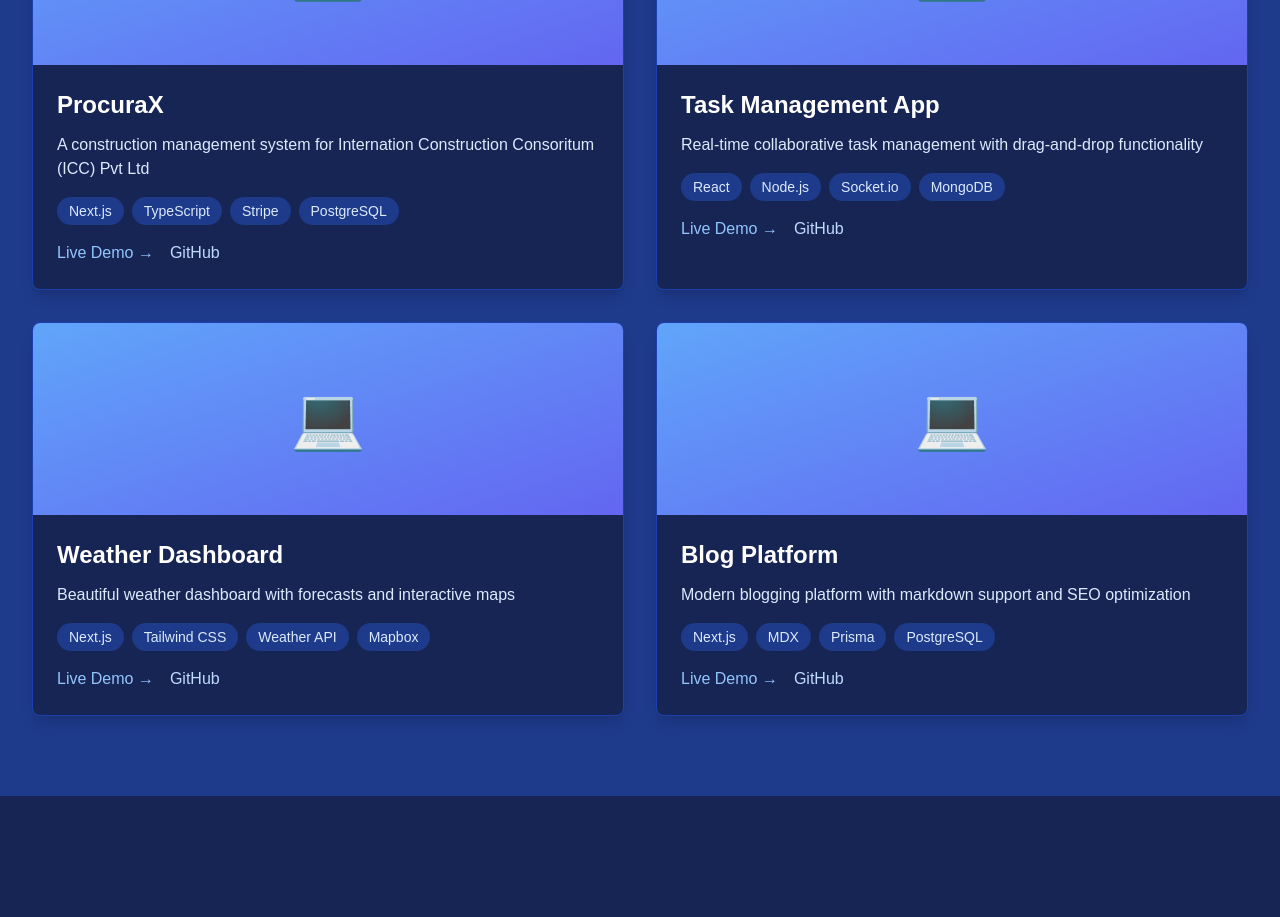
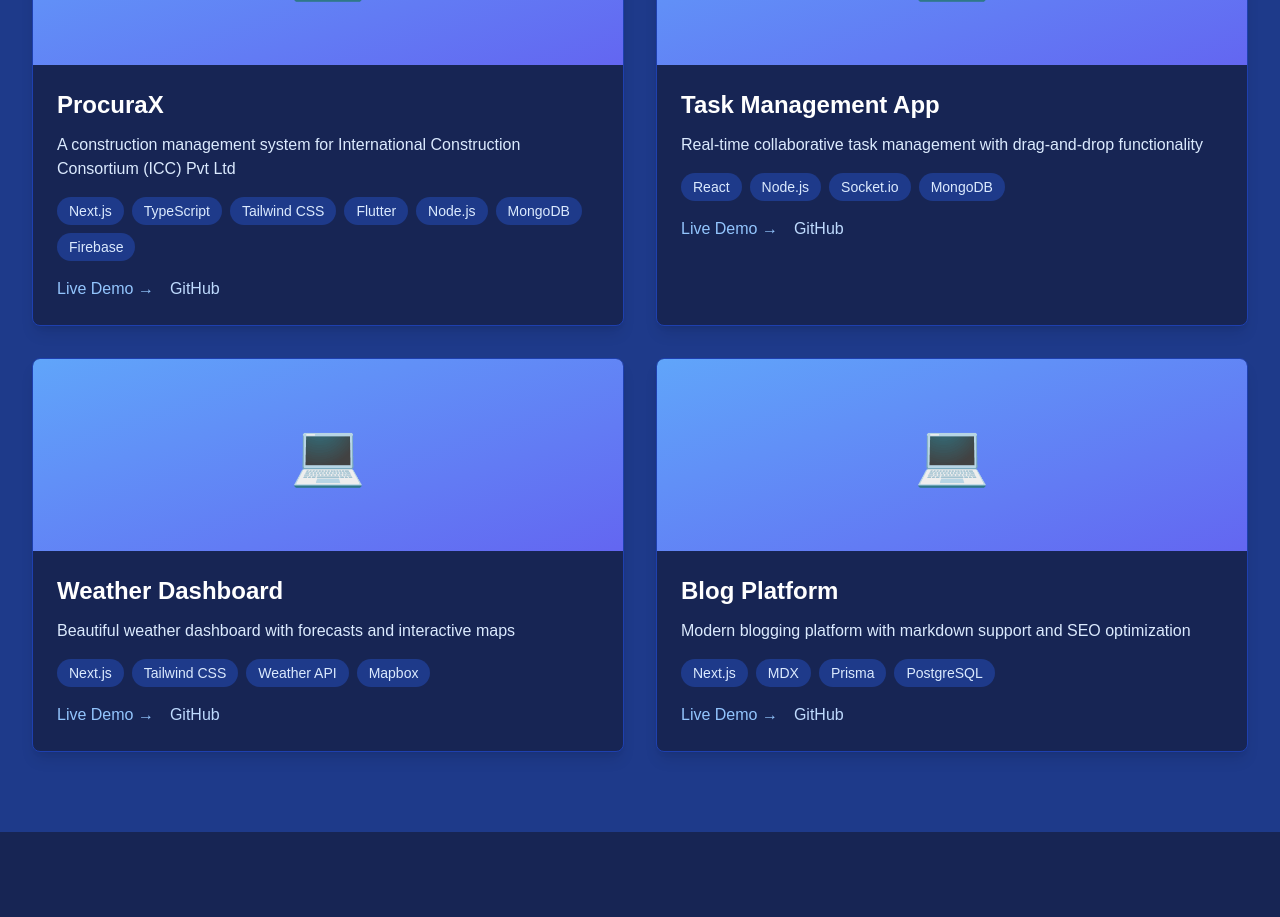
Before and after one commit to kithsr/Personal-Portfolio, a Next.js app: page / in a window 1280 px wide. Shown: the part 1920-2837 px from the top of the page. Built offline with nearby package versions, Linux system fonts and the light colour scheme.

Commit message:
Update ProcuraX project details
Fix typo in company name to 'International Construction Consortium (ICC) Pvt Ltd' and update the ProcuraX project's technology stack: replace Stripe and PostgreSQL with Tailwind CSS, Flutter, Node.js, MongoDB, and Firebase.

```diff
--- a/components/Projects.tsx
+++ b/components/Projects.tsx
@@ -2,8 +2,8 @@ export default function Projects() {
   const projects = [
     {
       title: "ProcuraX",
-      description: "A construction management system for Internation Construction Consoritum (ICC) Pvt Ltd",
-      technologies: ["Next.js", "TypeScript", "Stripe", "PostgreSQL"],
+      description: "A construction management system for International Construction Consortium (ICC) Pvt Ltd",
+      technologies: ["Next.js", "TypeScript", "Tailwind CSS", "Flutter", "Node.js", "MongoDB", "Firebase"],
       link: "#",
       github: "#"
     },
```
